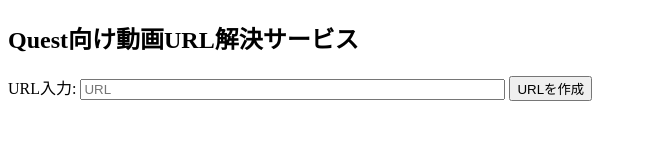
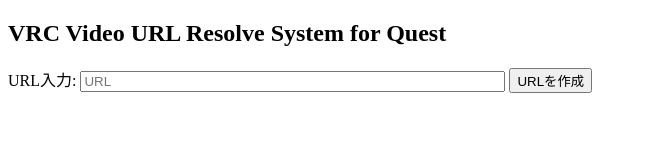
Before and after one commit to aki-lua87/vrc_quest_video_url, a website: page docs/index.html in a window 1280 px wide. Shown: the whole page, without its empty margins (0-647 px from the left). Drawn offline with Linux system fonts and the light colour scheme.

Commit message:
名前をかっこよく

```diff
--- a/docs/index.html
+++ b/docs/index.html
@@ -8,7 +8,7 @@
 <body>
 
 <article>
-<h1>Quest向け動画URL解決サービス</h1>
+<h1>VRC Video URL Resolve System for Quest</h1>
 
 <label for="input">URL入力: </label>
 <!-- <textarea onchange="doCreateURL()" name="input" cols="40" rows="1" id="input"></textarea> -->
```
